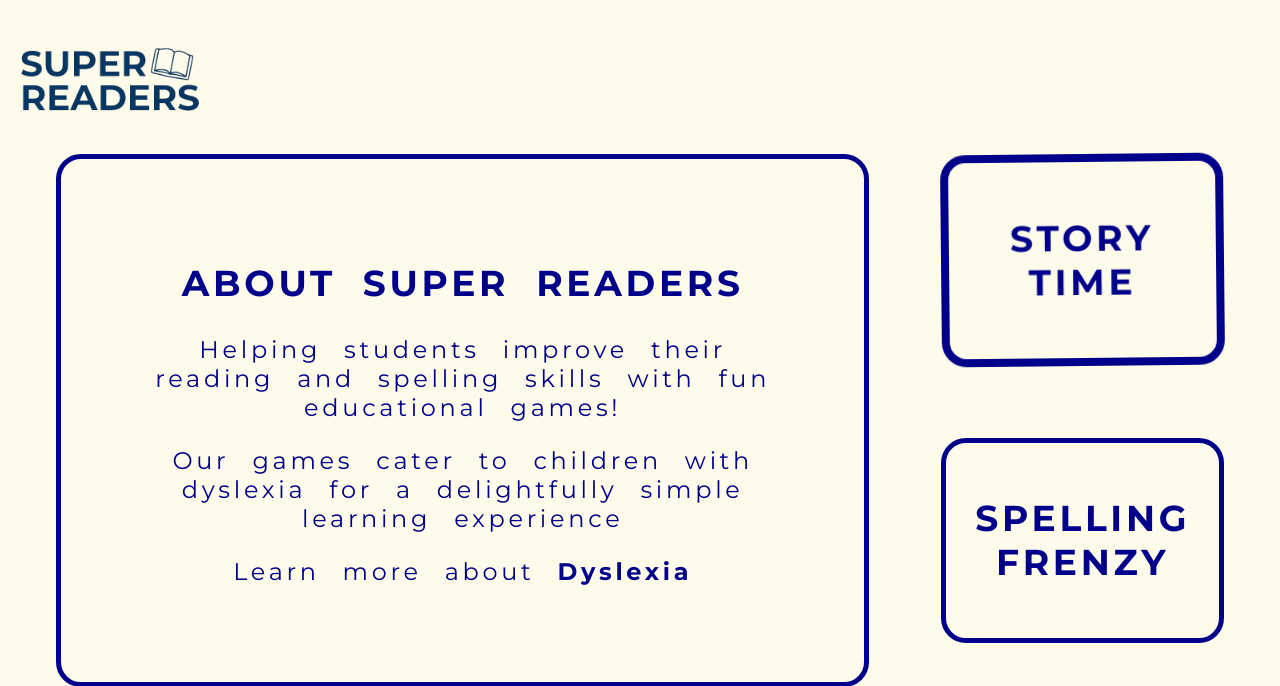
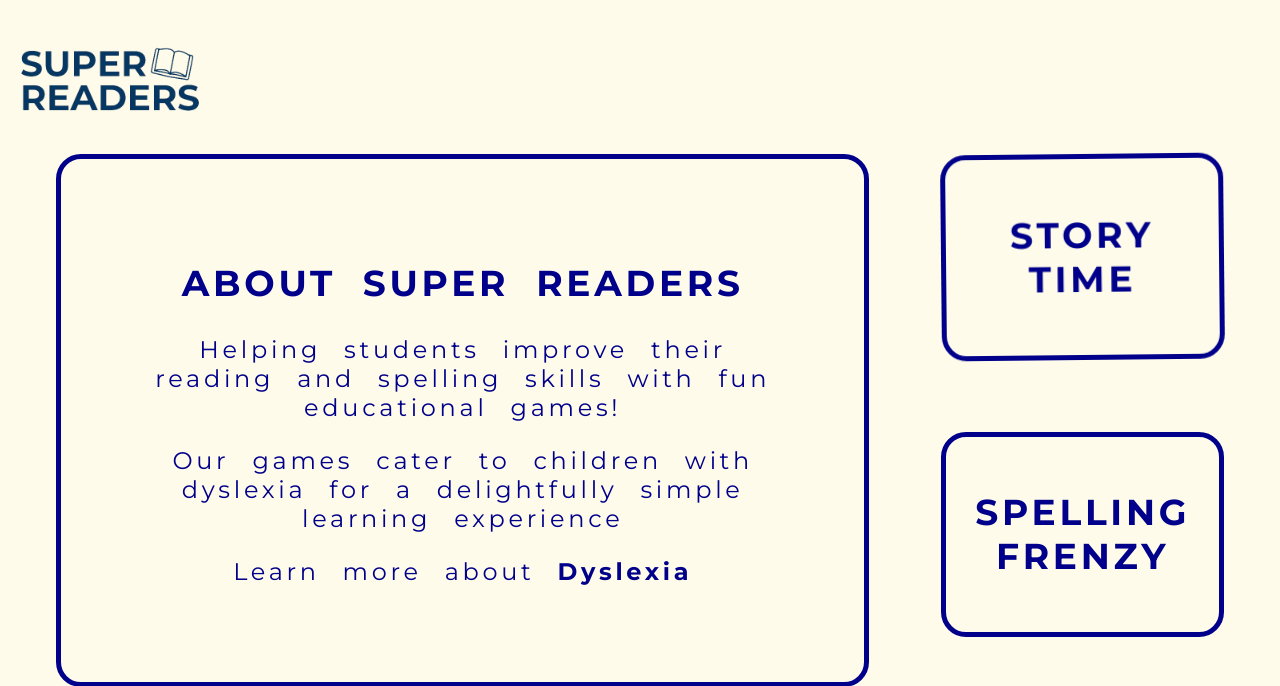
Before and after one commit to linguini1/oec-2024, a Flask app: page / in a window 1280 px wide, with the pointer over the restyled element. Shown: the top 686 px of the page. Run offline with Flask 3, Linux system fonts and the light colour scheme.

Commit message:
Update animation for home page buttons

```diff
--- a/static/index.css
+++ b/static/index.css
@@ -69,7 +69,6 @@
 
 #reading:hover,
 #spelling:hover {
-  border-width: 8px;
   transition: all 0.2s;
   transition-timing-function: ease-in-out;
 }
```
